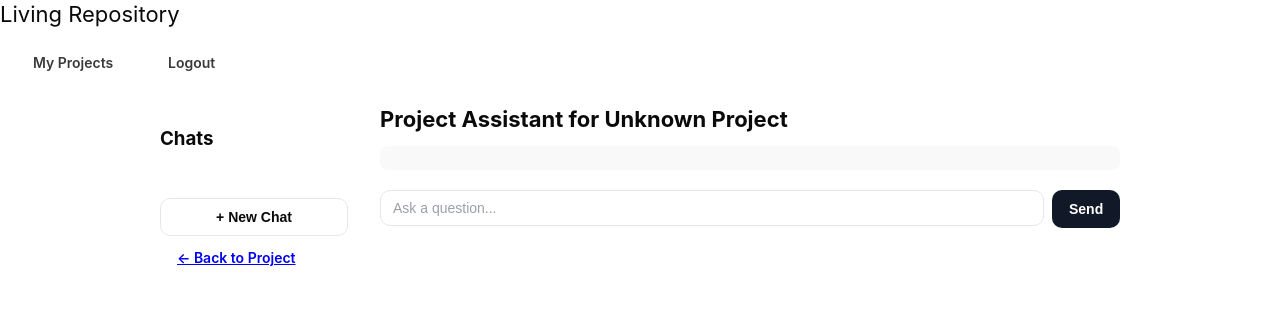
After one commit to darcishka/living-repository-ui, a Flask app: page /project/1/chats in a window 1280 px wide. The commit adds this page. Shown: the top 310 px of the page. Run offline with Flask 3, Linux system fonts and the light colour scheme; the visitor is signed in with stand-in values (Sample User, id 1); data that the repository does not hold is empty.

Commit message:
Added project chat history, uses a separate page - project_chats.html

```diff
--- a/app.py
+++ b/app.py
@@ -48,6 +48,15 @@ def dict_cursor(cursor):
     """Return rows as dictionaries."""
     columns = [column[0] for column in cursor.description]
     return [dict(zip(columns, row)) for row in cursor.fetchall()]
+
+def get_project_title(project_id):
+    conn = get_db()
+    cur = conn.cursor()
+    cur.execute("SELECT title FROM Project WHERE project_id=?", (project_id,))
+    row = cur.fetchone()
+    cur.close()
+    conn.close()
+    return row[0] if row else "Unknown Project"
 
 # ------------------ Document & Tag Functions ----------------
 def generate_tags(text):
@@ -202,7 +211,6 @@ def create_project():
     conn.close()
     return redirect(url_for("projects"))
 
-# ------------------ Project Details -----------------
 @app.route("/project/<project_id>")
 def project_detail(project_id):
     if "user_id" not in session:
@@ -210,6 +218,8 @@ def project_detail(project_id):
 
     conn = get_db()
     cur = conn.cursor()
+
+    # Fetch project info
     cur.execute("SELECT title, description FROM Project WHERE project_id=?", (project_id,))
     project = cur.fetchone()
     if not project:
@@ -220,6 +230,7 @@ def project_detail(project_id):
     columns = [column[0] for column in cur.description]
     project = dict(zip(columns, project))
 
+    # Fetch documents
     cur.execute("""
         SELECT d.doc_id, d.title
         FROM Document d
@@ -227,6 +238,7 @@ def project_detail(project_id):
         WHERE pd.project_id=?
     """, (project_id,))
     documents = dict_cursor(cur)
+
     cur.close()
     conn.close()
 
@@ -486,6 +498,160 @@ def project_chat(project_id):
 
     return jsonify({"reply": reply})
 
+@app.route("/project/<project_id>/chats")
+def project_chats(project_id):
+    if "user_id" not in session:
+        return redirect(url_for("login"))
+
+    user_id = session["user_id"]
+    conn = get_db()
+    cur = conn.cursor()
+
+    # Fetch all chats for this project and user
+    cur.execute("""
+        SELECT chat_id, chat_name, created_at
+        FROM Chat
+        WHERE project_id=? AND user_id=?
+        ORDER BY created_at DESC
+    """, (project_id, user_id))
+    chats = dict_cursor(cur)
+
+    cur.close()
+    conn.close()
+
+    return render_template("project_chats.html",
+                           project_id=project_id,
+                           chats=chats,
+                           current_year=datetime.datetime.now().year,
+                           project_title=get_project_title(project_id))
+
+@app.route("/project/<project_id>/chat/<chat_id>")
+def load_chat(project_id, chat_id):
+    if "user_id" not in session:
+        return jsonify({"error": "Unauthorized"}), 401
+
+    user_id = session["user_id"]
+    conn = get_db()
+    cur = conn.cursor()
+
+    # Ensure chat belongs to user and project
+    cur.execute("""
+        SELECT chat_id FROM Chat
+        WHERE chat_id=? AND project_id=? AND user_id=?
+    """, (chat_id, project_id, user_id))
+    if not cur.fetchone():
+        cur.close()
+        conn.close()
+        return jsonify([])
+
+    # Fetch messages
+    cur.execute("""
+        SELECT sender, content, created_at
+        FROM ChatContent
+        WHERE chat_id=?
+        ORDER BY created_at ASC
+    """, (chat_id,))
+    messages = dict_cursor(cur)
+
+    cur.close()
+    conn.close()
+
+    return jsonify(messages)
+
+@app.route("/project/<project_id>/chat/<chat_id>/send", methods=["POST"])
+def send_message(project_id, chat_id):
+    if "user_id" not in session:
+        return jsonify({"error": "Unauthorized"}), 401
+
+    user_id = session["user_id"]
+    message = request.json.get("message", "")
+
+    conn = get_db()
+    cur = conn.cursor()
+
+    # --- Save user message ---
+    content_id_user = str(uuid.uuid4())
+    cur.execute("""
+        INSERT INTO ChatContent (content_id, chat_id, sender, content, created_at)
+        VALUES (?, ?, 'user', ?, ?)
+    """, (content_id_user, chat_id, message, datetime.datetime.now(datetime.timezone.utc)))
+    conn.commit()
+
+    # --- Build AI prompt from project documents ---
+    cur.execute("""
+        SELECT
+            d.title,
+            LEFT(d.ocr_text, 1000) AS ocr_text,
+            STRING_AGG(t.label, ',') AS tags
+        FROM Document d
+        LEFT JOIN Document_Tag dt ON d.doc_id = dt.document_id
+        LEFT JOIN Tag t ON dt.tag_id = t.tag_id
+        JOIN Project_Document pd ON d.doc_id = pd.document_id
+        WHERE pd.project_id = ?
+        GROUP BY d.doc_id, d.title, d.ocr_text
+    """, (project_id,))
+    docs = dict_cursor(cur)  # your helper to convert rows to dict
+
+    context_parts = []
+    for d in docs:
+        tags_str = f" [tags: {d['tags']}]" if d['tags'] else ""
+        context_parts.append(f"Document: {d['title']}{tags_str}\n{d.get('ocr_text','')}")
+
+    context = "\n\n".join(context_parts)
+
+    # --- Generate AI response ---
+    try:
+        prompt = f"""
+        You are assisting a user with project documents.
+
+        Project Documents:
+        {context}
+
+        User Question: {message}
+        """
+        model = genai.GenerativeModel("gemini-2.5-flash-lite")
+        response = model.generate_content(prompt)
+        reply = response.text.strip()
+    except Exception as e:
+        print("AI error:", e)
+        reply = "Sorry, I had trouble generating a response."
+
+    # --- Save AI response ---
+    content_id_ai = str(uuid.uuid4())
+    cur.execute("""
+        INSERT INTO ChatContent (content_id, chat_id, sender, content, created_at)
+        VALUES (?, ?, 'ai', ?, ?)
+    """, (content_id_ai, chat_id, reply, datetime.datetime.now(datetime.timezone.utc)))
+    conn.commit()
+
+    cur.close()
+    conn.close()
+
+    return jsonify({"reply": reply})
+
+@app.route("/project/<project_id>/chat/new", methods=["POST"])
+def new_chat(project_id):
+    if "user_id" not in session:
+        return jsonify({"error": "Unauthorized"}), 401
+
+    user_id = session["user_id"]
+    chat_name = request.json.get("chat_name", "").strip()
+    if not chat_name:
+        return jsonify({"error": "Chat name is required"}), 400
+
+    chat_id = str(uuid.uuid4())
+    conn = get_db()
+    cur = conn.cursor()
+    cur.execute("""
+        INSERT INTO Chat (chat_id, project_id, user_id, chat_name, created_at)
+        VALUES (?, ?, ?, ?, ?)
+    """, (chat_id, project_id, user_id, chat_name, datetime.datetime.utcnow()))
+    conn.commit()
+    cur.close()
+    conn.close()
+
+    return jsonify({"chat_id": chat_id, "chat_name": chat_name})
+
 # ------------------ Main -----------------
 if __name__ == "__main__":
     app.run(debug=True)
--- /dev/null
+++ b/templates/project_chats.html
@@ -0,0 +1,126 @@
+<!DOCTYPE html>
+<html lang="en">
+<head>
+  <meta charset="UTF-8">
+  <title>Project Chats - {{ project_title }}</title>
+  <link rel="stylesheet" href="{{ url_for('static', filename='styles.css') }}">
+  <style>
+    #chatbox { border:1px solid var(--border-color); border-radius:8px; padding:12px; max-height:400px; overflow-y:auto; margin-bottom:12px; background:#f9f9f9; }
+    .chat-message { margin-bottom:10px; }
+    .user { font-weight:bold; color:#0066cc; }
+    .ai { font-weight:bold; color:#009933; }
+    .chat-sidebar { width:200px; border-right:1px solid var(--border-color); padding-right:12px; }
+    .chat-item { cursor:pointer; padding:6px; border-radius:4px; margin-bottom:4px; }
+    .chat-item:hover { background-color:#eee; }
+    .chat-item.active { background-color:#ddd; font-weight:bold; }
+  </style>
+</head>
+<body>
+  <nav class="nav">
+    <div class="logo h3">Living Repository</div>
+    <div>
+      <a href="{{ url_for('projects') }}" class="btn btn-link">My Projects</a>
+      <a href="{{ url_for('logout') }}" class="btn btn-link">Logout</a>
+    </div>
+  </nav>
+
+  <main style="max-width:1000px; margin:auto; padding:20px; display:flex; gap:20px;">
+
+    <!-- Chat Sidebar -->
+    <div class="chat-sidebar">
+    <h3>Chats</h3>
+    <ul id="chatList" style="list-style:none; padding-left:0; max-height:500px; overflow-y:auto;">
+        {% for chat in chats %}
+        <li data-chat-id="{{ chat.chat_id }}" class="chat-item">{{ chat.chat_name }}</li>
+        {% endfor %}
+    </ul>
+    <button id="newChatBtn" class="btn btn-outline" style="margin-top:10px; width:100%;">+ New Chat</button>
+    <a href="{{ url_for('project_detail', project_id=project_id) }}" class="btn btn-secondary" style="margin-bottom:10px; display:block;">← Back to Project</a>
+
+    </div>
+
+    <!-- Chat Window -->
+    <div style="flex:1; display:flex; flex-direction:column;">
+      <h2 class="h3">Project Assistant for {{ project_title }}</h2>
+      <div id="chatbox"></div>
+      <form id="chat-form" style="display:flex; gap:8px; margin-top:8px;">
+        <input type="text" id="chat-input" placeholder="Ask a question..." class="input" style="flex:1;" required>
+        <button type="submit" class="btn btn-primary">Send</button>
+      </form>
+    </div>
+
+  </main>
+
+  <script>
+    const PROJECT_ID = "{{ project_id }}";
+    const chatForm = document.getElementById("chat-form");
+    const chatInput = document.getElementById("chat-input");
+    const chatbox = document.getElementById("chatbox");
+    const chatList = document.getElementById("chatList");
+    let currentChatId = chatList.querySelector(".chat-item")?.dataset.chatId;
+
+    function setActiveChat(chatId) {
+      chatList.querySelectorAll(".chat-item").forEach(li => {
+        li.classList.toggle("active", li.dataset.chatId === chatId);
+      });
+    }
+
+    async function loadChat(chatId){
+      if(!chatId) return;
+      currentChatId = chatId;
+      setActiveChat(chatId);
+      const res = await fetch(`/project/${PROJECT_ID}/chat/${chatId}`);
+      const messages = await res.json();
+      chatbox.innerHTML = "";
+      messages.forEach(m => {
+        chatbox.innerHTML += `<div class="chat-message"><span class="${m.sender}">${m.sender === 'user' ? 'You' : 'AI'}:</span> ${m.content}</div>`;
+      });
+      chatbox.scrollTop = chatbox.scrollHeight;
+    }
+
+    chatList.addEventListener("click", e => {
+      const item = e.target.closest(".chat-item");
+      if(item) loadChat(item.dataset.chatId);
+    });
+
+    document.getElementById("newChatBtn").addEventListener("click", async () => {
+      const name = prompt("Enter chat name:");
+      if(!name) return;
+      const res = await fetch(`/project/${PROJECT_ID}/chat/new`, {
+        method:"POST",
+        headers:{"Content-Type":"application/json"},
+        body: JSON.stringify({ chat_name: name })
+      });
+      const data = await res.json();
+      const li = document.createElement("li");
+      li.className = "chat-item";
+      li.dataset.chatId = data.chat_id;
+      li.textContent = data.chat_name;
+      chatList.prepend(li);
+      loadChat(data.chat_id);
+    });
+
+    chatForm.addEventListener("submit", async e => {
+      e.preventDefault();
+      if(!currentChatId) { alert("Please select or create a chat first."); return; }
+
+      const message = chatInput.value;
+      chatInput.value = "";
+
+      chatbox.innerHTML += `<div class="chat-message"><span class="user">You:</span> ${message}</div>`;
+      chatbox.scrollTop = chatbox.scrollHeight;
+
+      const res = await fetch(`/project/${PROJECT_ID}/chat/${currentChatId}/send`, {
+        method:"POST",
+        headers:{"Content-Type":"application/json"},
+        body: JSON.stringify({ message })
+      });
+      const data = await res.json();
+      chatbox.innerHTML += `<div class="chat-message"><span class="ai">AI:</span> ${data.reply}</div>`;
+      chatbox.scrollTop = chatbox.scrollHeight;
+    });
+
+    if(currentChatId) loadChat(currentChatId);
+  </script>
+</body>
+</html>
```
Also changed, not shown: templates/project_detail.html (+10 -52 lines).
